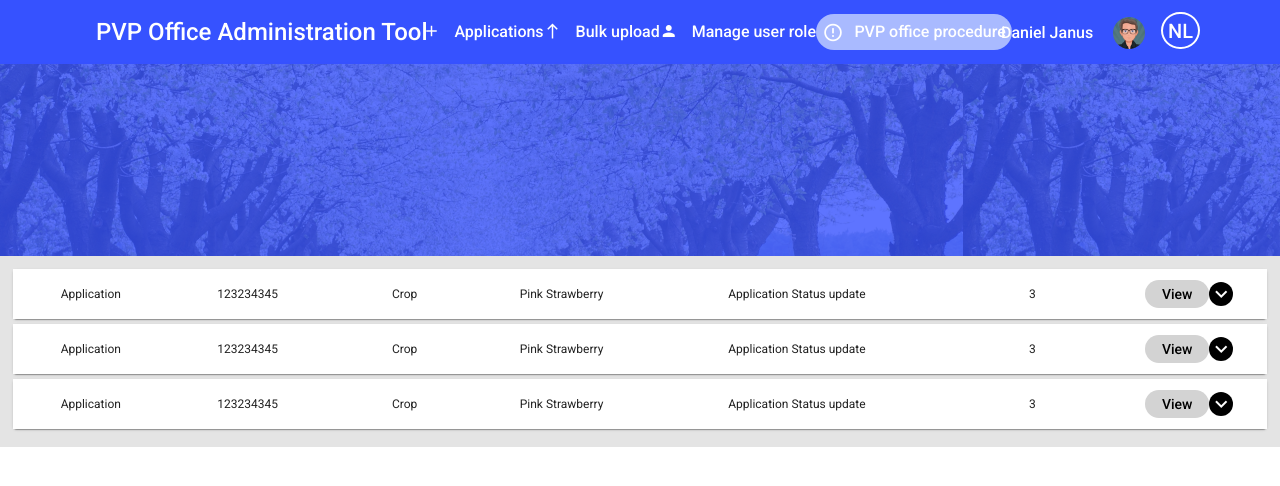
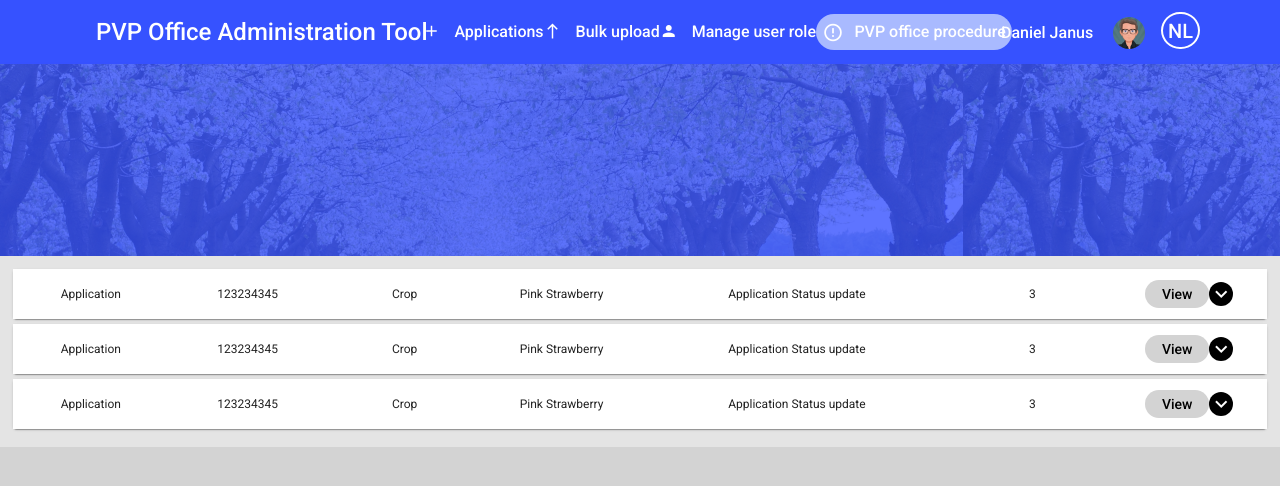
Before and after one commit to amit-dot-kumar8/PVP-Frontend, an Angular app: page /pvp-platform in a window 1280 px wide. Shown: the top 486 px of the page. Built offline with nearby package versions, Linux system fonts and the light colour scheme.

Commit message:
header image

```diff
--- a/src/styles.scss
+++ b/src/styles.scss
@@ -1,7 +1,8 @@
 /* You can add global styles to this file, and also import other style files */
 
 html, body { height: 100%; }
-body { margin: 0; font-family: Roboto, "Helvetica Neue", sans-serif; }
+body
+{ margin: 0; font-family: Roboto, "Helvetica Neue", sans-serif; background-color: #D3D3D3;}
 
 .background-image {
   background: url("./assets/image/banner2.png");
```
